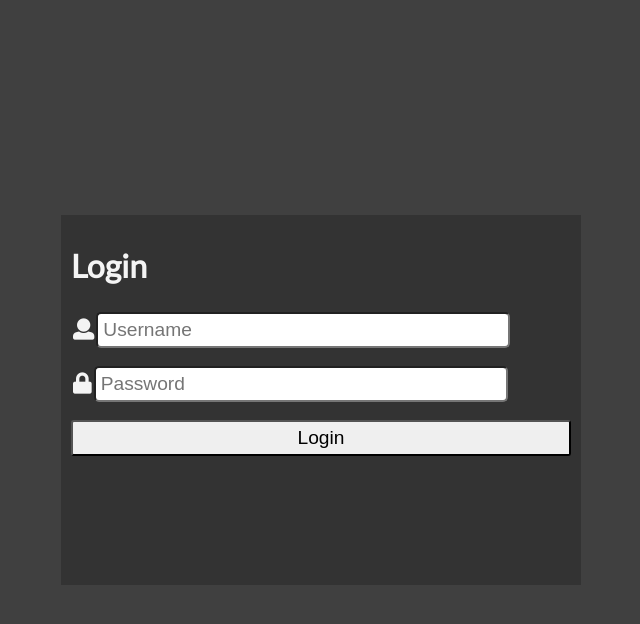
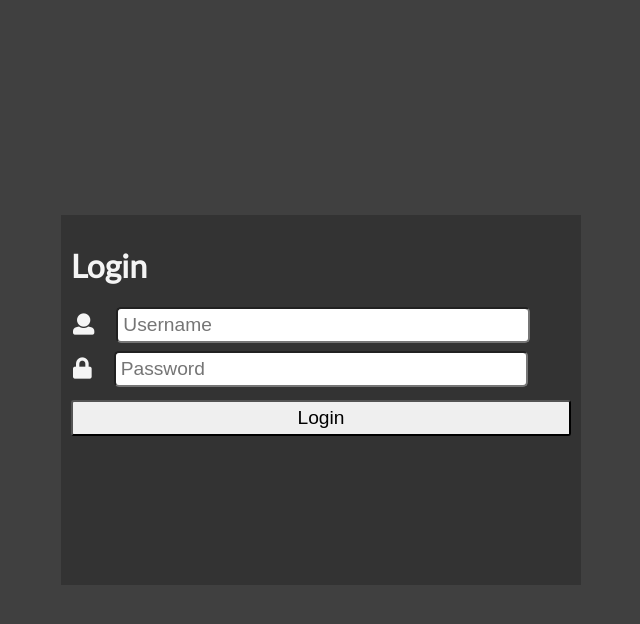
Before and after one commit to TheMathewNorman/RFID-Group-14, a PHP site: page / in a window 1280 px wide. Shown: the top 624 px of the page, without its empty margins (319-959 px from the left). Run offline with PHP 8.4, Linux system fonts and the light colour scheme.

Commit message:
Minor adjustments

```diff
--- a/Portal/css/login.css
+++ b/Portal/css/login.css
@@ -29,6 +29,7 @@
     }
     #login-form input[type="text"], #login-form input[type="password"] {
         width: 400px;
+        margin: 0 0 0 20px;
         border-radius: 5px;
     }
     #login-form input[type="submit"] {
```
